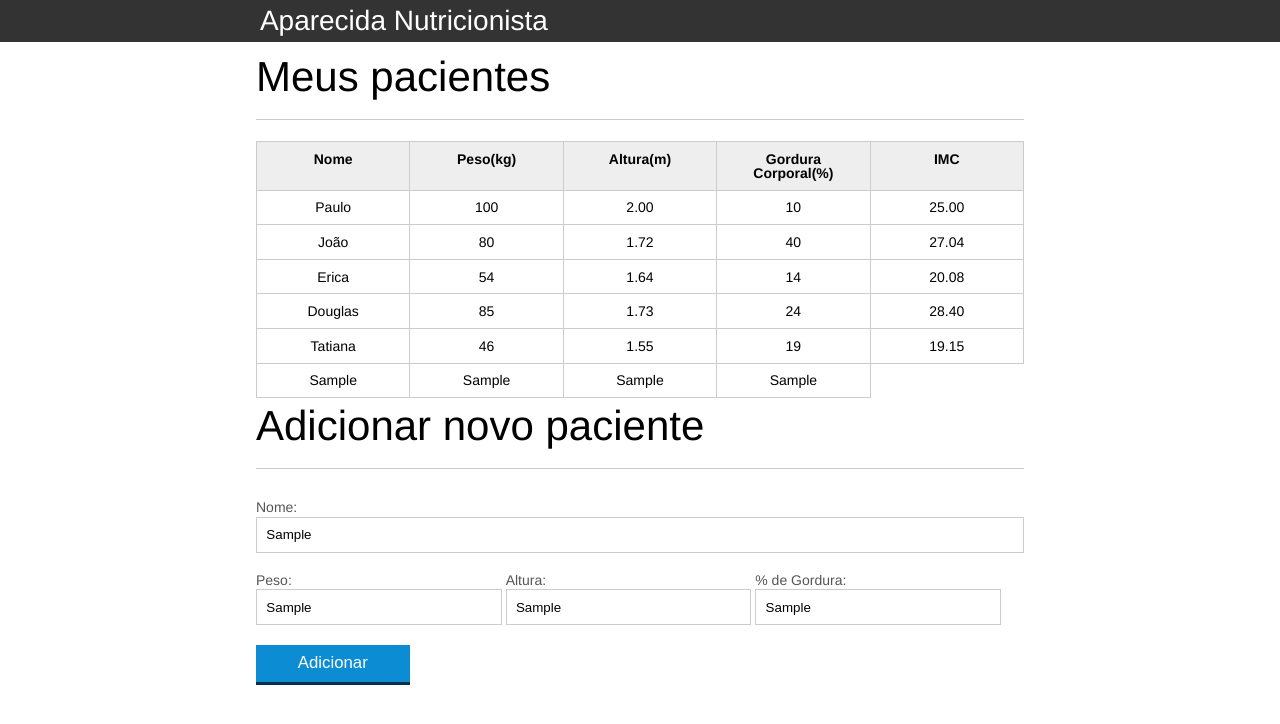
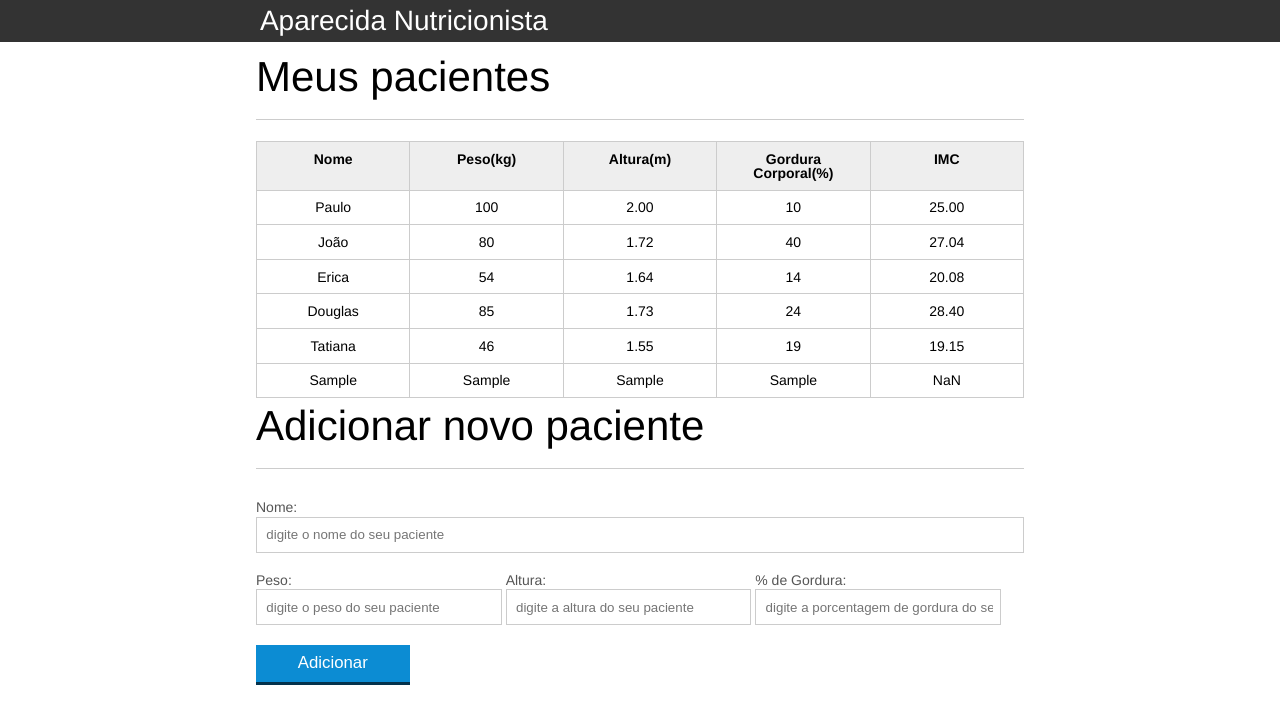
Before and after one commit to hunteradv/introducao-javascript, a plain HTML site: page index.html in a window 1280 px wide. Both pictures are taken after typing "Sample", "Sample", "Sample", "Sample" into the empty fields and a click on the button "Adicionar". Drawn offline with Linux system fonts and the light colour scheme.

Commit message:
- Separando código js em dois arquivos diferentes - Refatorando código js

```diff
--- a/index.html
+++ b/index.html
@@ -96,7 +96,8 @@
 
 		</main>
 
-		<script src="js/principal.js"></script>
+		<script src="js/calculaImc.js"></script>
+		<script src="js/form.js"></script>
 
 	</body>
 </html>
--- /dev/null
+++ b/js/calculaImc.js
@@ -0,0 +1,45 @@
+let titulo = document.querySelector(".titulo");
+titulo.textContent = "Aparecida Nutricionista";
+
+let pacientes = document.querySelectorAll(".paciente");
+
+for (let i = 0; i < pacientes.length; i++) {
+    let paciente = pacientes[i];
+
+    let tdPeso = paciente.querySelector(".info-peso");
+    let peso = tdPeso.textContent;
+
+    let tdAltura = paciente.querySelector(".info-altura");
+    let altura = tdAltura.textContent;
+
+    let tdImc = paciente.querySelector(".info-imc");
+
+    let pesoEValido = true;
+    let alturaEValida = true;
+
+
+    if (peso <= 0 || peso >= 1000) {
+        pesoEValido = false;
+        tdImc.textContent = "Peso inválido";
+        paciente.classList.add("paciente-invalido");
+    }
+
+    if (altura <= 0 || altura >= 3) {
+        alturaEValida = false;
+        tdImc.textContent = "Altura inválido";
+        paciente.classList.add("paciente-invalido");
+    }
+
+    if (alturaEValida && pesoEValido) {
+        var imc = calculaImc(peso, altura);
+        tdImc.textContent = imc;
+    }
+}
+
+function calculaImc(peso, altura) {
+    let imc = 0;
+
+    imc = peso / (altura * altura);
+
+    return imc.toFixed(2);
+}
--- /dev/null
+++ b/js/form.js
@@ -0,0 +1,53 @@
+let botaoAdicionar = document.querySelector("#adicionar-paciente");
+botaoAdicionar.addEventListener("click", function(event) {
+    event.preventDefault();
+
+    let form = document.querySelector("#form-adiciona");
+
+    // Extraindo informações do paciente do form
+    let paciente = obtemPacienteDoFormulario(form);
+
+    //cria a tr e td no html
+    let pacienteTr = montaTr(paciente);
+
+    //adicionando o paciente na tabela
+    let tabela = document.querySelector("#tabela-pacientes");
+
+    tabela.appendChild(pacienteTr);
+
+    form.reset();
+});
+
+function obtemPacienteDoFormulario(form) {
+
+    let paciente = {
+        nome: form.nome.value,
+        peso: form.peso.value,
+        altura: form.altura.value,
+        gordura: form.gordura.value,
+        imc: calculaImc(form.peso.value, form.altura.value)
+    }
+
+    return paciente;
+}
+
+function montaTr(paciente) {
+    let pacienteTr = document.createElement("tr");
+    pacienteTr.classList.add("paciente");
+
+    pacienteTr.appendChild(montaTd(paciente.nome, "info-nome"));
+    pacienteTr.appendChild(montaTd(paciente.peso, "info-peso"));
+    pacienteTr.appendChild(montaTd(paciente.altura, "info-altura"));
+    pacienteTr.appendChild(montaTd(paciente.gordura, "info-gordura"));
+    pacienteTr.appendChild(montaTd(paciente.imc, "info-imc"));
+
+    return pacienteTr;
+}
+
+function montaTd(dado, classe) {
+    let td = document.createElement("td");
+    td.textContent = dado;
+    td.classList.add(classe);
+
+    return td;
+}
--- a/js/principal.js
+++ /dev/null
@@ -1,72 +0,0 @@
-let titulo = document.querySelector(".titulo");
-titulo.textContent = "Aparecida Nutricionista";
-
-let pacientes = document.querySelectorAll(".paciente");
-
-for (let i = 0; i < pacientes.length; i++) {
-    let paciente = pacientes[i];
-
-    let tdPeso = paciente.querySelector(".info-peso");
-    let peso = tdPeso.textContent;
-
-    let tdAltura = paciente.querySelector(".info-altura");
-    let altura = tdAltura.textContent;
-
-    let tdImc = paciente.querySelector(".info-imc");
-
-    let pesoEValido = true;
-    let alturaEValida = true;
-
-
-    if (peso <= 0 || peso >= 1000) {
-        pesoEValido = false;
-        tdImc.textContent = "Peso inválido";
-        paciente.classList.add("paciente-invalido");
-    }
-
-    if (altura <= 0 || altura >= 3) {
-        alturaEValida = false;
-        tdImc.textContent = "Altura inválido";
-        paciente.classList.add("paciente-invalido");
-    }
-
-    if (alturaEValida && pesoEValido) {
-        var imc = peso / (altura * altura);
-        tdImc.textContent = imc.toFixed(2);
-    }
-}
-
-let botaoAdicionar = document.querySelector("#adicionar-paciente");
-botaoAdicionar.addEventListener("click", function(event) {
-    event.preventDefault();
-
-    let form = document.querySelector("#form-adiciona");
-
-    let nome = form.nome.value;
-    let peso = form.peso.value;
-    let altura = form.altura.value;
-    let gordura = form.gordura.value;
-
-    let pacienteTr = document.createElement("tr");
-
-    let nomeTd = document.createElement("td");
-    let pesoTd = document.createElement("td");
-    let alturaTd = document.createElement("td");
-    let gorduraTd = document.createElement("td");
-    let imcTd = document.createElement("td");
-
-    nomeTd.textContent = nome;
-    pesoTd.textContent = peso;
-    alturaTd.textContent = altura;
-    gorduraTd.textContent = gordura;
-    imcTd.textContent = imc;
-
-    pacienteTr.appendChild(nomeTd);
-    pacienteTr.appendChild(pesoTd);
-    pacienteTr.appendChild(alturaTd);
-    pacienteTr.appendChild(gorduraTd);
-
-    let tabela = document.querySelector("#tabela-pacientes");
-
-    tabela.appendChild(pacienteTr);
-});
```
